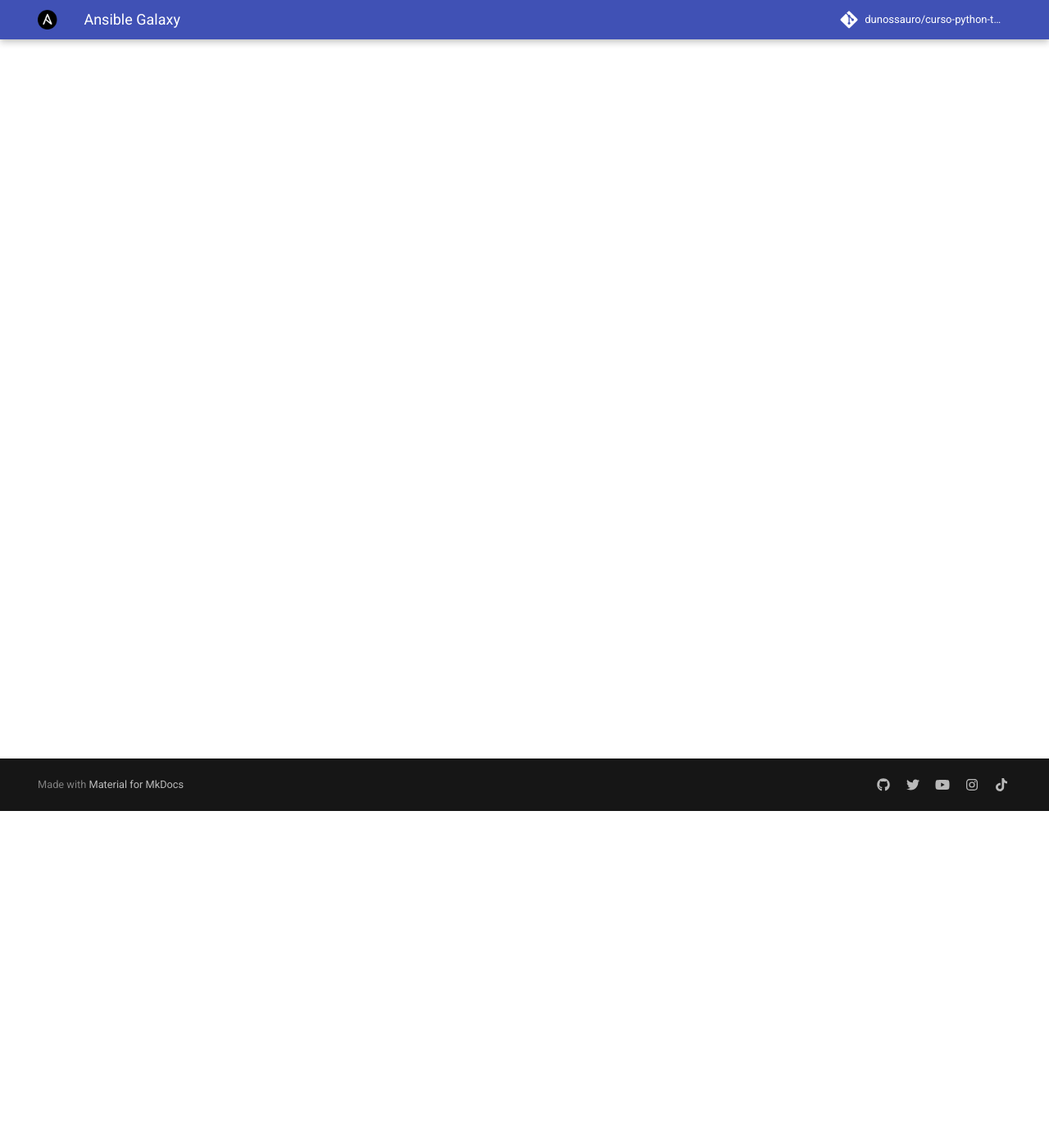
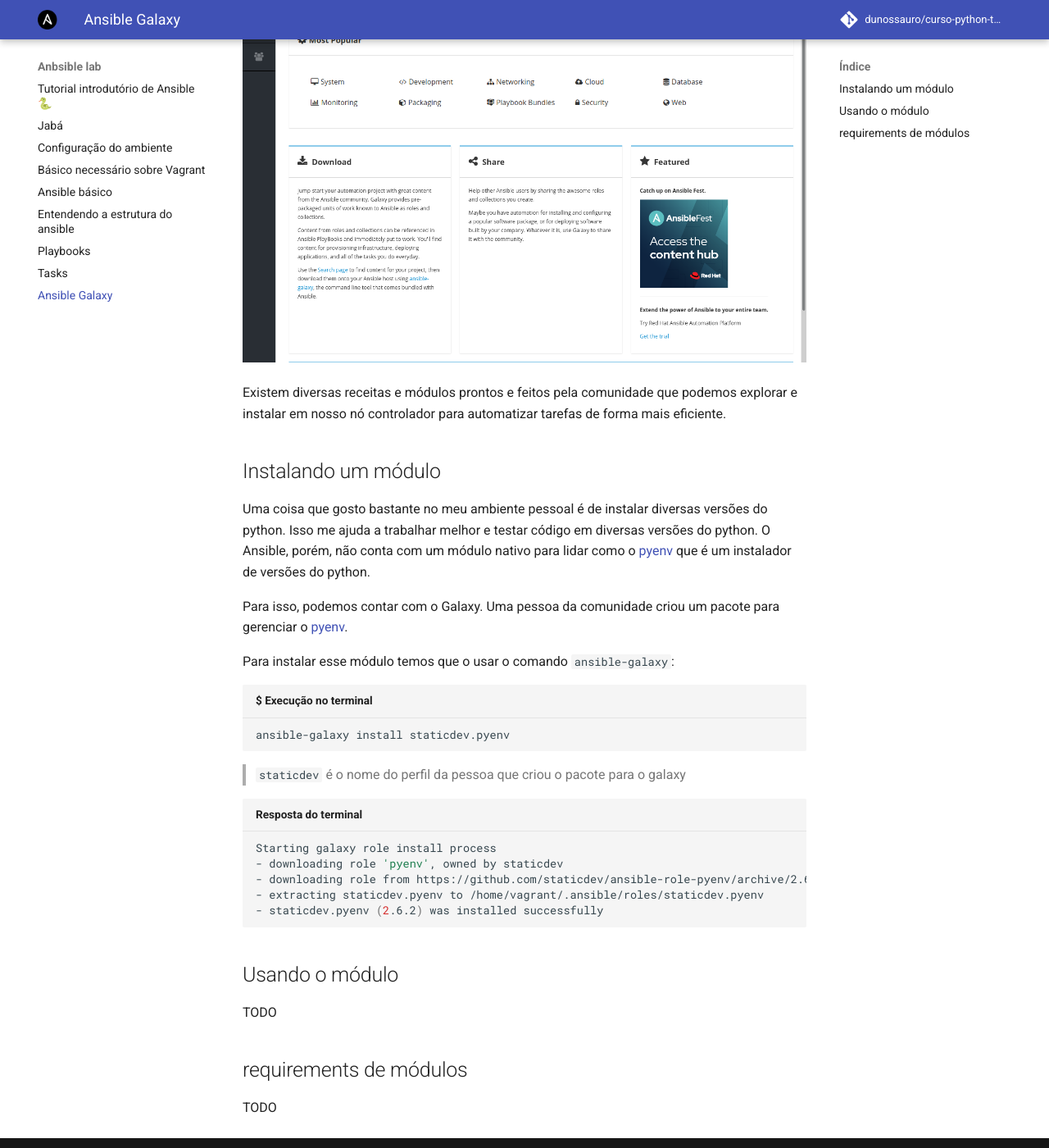
Before and after one commit to dunossauro/ansible-lab, an MkDocs documentation site: the page built from docs/07_ansible_galaxy.md, in a window 1280 px wide and 1400 px high, scrolled down 411 px. Shown: the whole window at 82% size. Built offline with MkDocs 1.6.1 and Material for MkDocs 9.7.7, drawn with Linux system fonts in a browser that asks for light colours; comment, search, counter and statistics services are not loaded; some of the changed text lies outside the part shown.

Commit message:
Esqueleto para Tasks e Galaxy

````diff
--- a/docs/00_jaba.md
+++ b/docs/00_jaba.md
@@ -1,4 +1,4 @@
-# Jaba
+# Jabá
 
 Como todo início de live que não tem slides eu esqueço de fazer o Jaba. Todo esse projeto só existe porque é financiado por pessoas de bom coração nas companhas de financiamento coletivo.
 
--- a/docs/07_ansible_galaxy.md
+++ b/docs/07_ansible_galaxy.md
@@ -1 +1,40 @@
 # Ansible Galaxy
+
+Como vimos o nome Ansible vem da história do `mundo de Rocannon` na história de Ursula K. Le Guin. Rocannon é um antropólogo que precisa se comunicar com outros planetas usando o Ansible.
+
+O Ansible Galaxy é uma forma de compartilhar receitas com outras pessoas usando Ansible. Você pode acessar o Galaxy nesse [link](https://galaxy.ansible.com/)
+
+![](./images/galaxy.png)
+
+Existem diversas receitas e módulos prontos e feitos pela comunidade que podemos explorar e instalar em nosso nó controlador para automatizar tarefas de forma mais eficiente.
+
+## Instalando um módulo
+
+Uma coisa que gosto bastante no meu ambiente pessoal é de instalar diversas versões do python. Isso me ajuda a trabalhar melhor e testar código em diversas versões do python. O Ansible, porém, não conta com um módulo nativo para lidar como o [pyenv](https://github.com/pyenv/pyenv) que é um instalador de versões do python.
+
+Para isso, podemos contar com o Galaxy. Uma pessoa da comunidade criou um pacote para gerenciar o [pyenv](https://galaxy.ansible.com/staticdev/pyenv).
+
+Para instalar esse módulo temos que o usar o comando `ansible-galaxy`:
+
+```bash title="$ Execução no terminal"
+ansible-galaxy install staticdev.pyenv
+```
+
+> `staticdev` é o nome do perfil da pessoa que criou o pacote para o galaxy
+
+```bash title="Resposta do terminal"
+Starting galaxy role install process
+- downloading role 'pyenv', owned by staticdev
+- downloading role from https://github.com/staticdev/ansible-role-pyenv/archive/2.6.2.tar.gz
+- extracting staticdev.pyenv to /home/vagrant/.ansible/roles/staticdev.pyenv
+- staticdev.pyenv (2.6.2) was installed successfully
+```
+
+
+## Usando o módulo
+
+TODO
+
+## requirements de módulos
+
+TODO
````
Also changed, not shown: docs/03_ansible_basico.md (+4 -4 lines), docs/06_tasks.md (+15 -0 lines), docs/index.md (+1 -1 lines), docs/images/galaxy.png (added).
